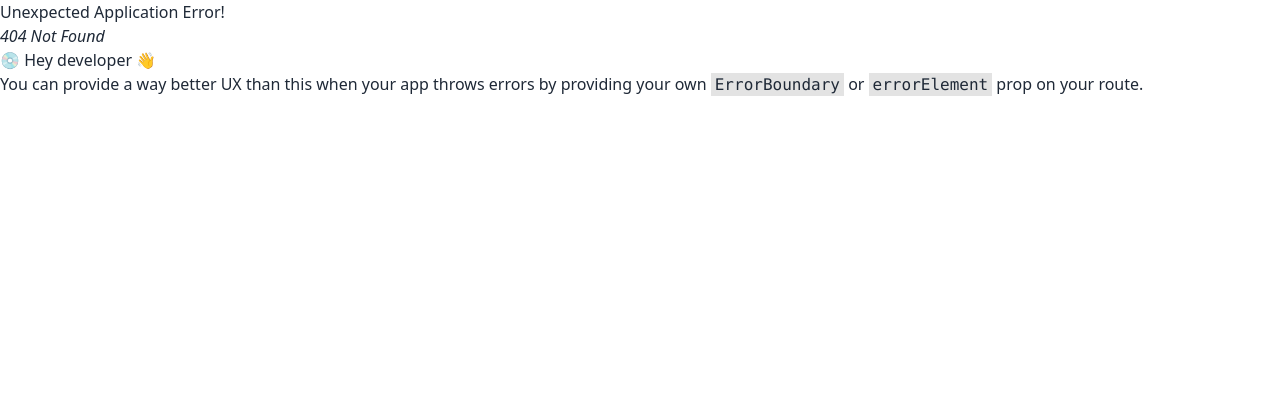
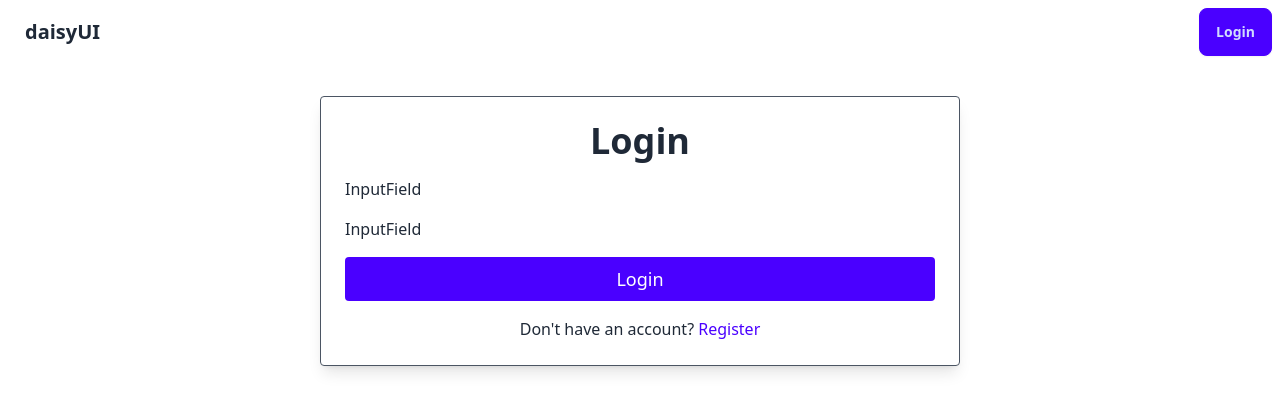
Before and after one commit to kamal-deep-131/todo, a React (Vite) app in the folder frontend/: page /login in a window 1280 px wide. Before the commit this address had no page. Shown: the top 412 px of the page. Built offline with nearby package versions, Linux system fonts and the light colour scheme.

Commit message:
Login page added

```diff
--- /dev/null
+++ b/frontend/src/components/InputField.jsx
@@ -0,0 +1,9 @@
+import React from 'react'
+
+const InputField = () => {
+    return (
+        <div>InputField</div>
+    )
+}
+
+export default InputField
--- a/frontend/src/components/Navbar.jsx
+++ b/frontend/src/components/Navbar.jsx
@@ -3,7 +3,7 @@ import { Link } from 'react-router-dom'
 
 
 const Navbar = () => {
-    const [isLoggedIn, setIsLoggedIn] = useState(true)
+    const [isLoggedIn, setIsLoggedIn] = useState(false)
 
     return (
         <header className="navbar bg-base-100">
--- a/frontend/src/components/index.js
+++ b/frontend/src/components/index.js
@@ -1,3 +1,4 @@
 import Navbar from "./Navbar";
+import InputField from "./InputField";
 
-export { Navbar };
+export { Navbar, InputField };
--- a/frontend/src/main.jsx
+++ b/frontend/src/main.jsx
@@ -2,11 +2,14 @@ import React from 'react'
 import ReactDOM from 'react-dom/client'
 import Layout from './Layout'
 import './index.css'
+import { Home, Login } from './pages'
 import { Route, RouterProvider, createBrowserRouter, createRoutesFromElements } from 'react-router-dom'
 
 const router = createBrowserRouter(
   createRoutesFromElements(
     <Route path="" element={<Layout />} >
+      <Route path='/' element={<Home />} index />
+      <Route path='/login' element={<Login />} index />
     </Route>
   )
 )
--- a/frontend/src/pages/Home.jsx
+++ b/frontend/src/pages/Home.jsx
@@ -0,0 +1,9 @@
+import React from 'react'
+
+const Home = () => {
+    return (
+        <div>Home</div>
+    )
+}
+
+export default Home
--- /dev/null
+++ b/frontend/src/pages/Login.jsx
@@ -0,0 +1,49 @@
+import React, { useState } from 'react'
+import { InputField } from '../components'
+import { Link } from 'react-router-dom'
+
+const Login = () => {
+
+    const [formData, setFormData] = useState({
+        email: "",
+        password: "",
+    })
+
+    const [loading, setLoading] = useState(false)
+
+    const handleChange = (e) => {
+        setFormData({ ...formData, [e.target.name]: e.target.value })
+    }
+    const handleSubmit = () => { }
+
+    return (
+        <section className='w-full h-full'>
+            <div className='w-full  md:w-2/4 mx-auto my-8 p-6  rounded flex flex-col items-center justify-center gap-4 md:shadow-lg  md:border md:border-gray-600'>
+                <h1 className='text-4xl font-bold'>Login</h1>
+                <form className='w-full flex flex-col gap-4' onSubmit={handleSubmit}>
+                    <InputField
+                        label="Email"
+                        name="email"
+                        placeholder={"example@gmail.com"}
+                        onChange={handleChange}
+                        type="email" />
+                    <InputField
+                        label="Password"
+                        name="password"
+                        placeholder={"**********"}
+                        onChange={handleChange}
+                        type="password" />
+
+                    <button className='w-full bg-primary text-white font-medium text-lg rounded p-2'>{
+                        loading ? "Saving.." : "Login"
+                    }</button>
+                    <div className='w-full text-base'>
+                        <p className='text-center'>Don't have an account? <Link to="/register" className='text-primary font-medium'>Register</Link></p>
+                    </div>
+                </form>
+            </div>
+        </section>
+    )
+}
+
+export default Login
--- /dev/null
+++ b/frontend/src/pages/index.js
@@ -0,0 +1,4 @@
+import Home from "./Home";
+import Login from "./Login.jsx";
+
+export { Home, Login }
```
